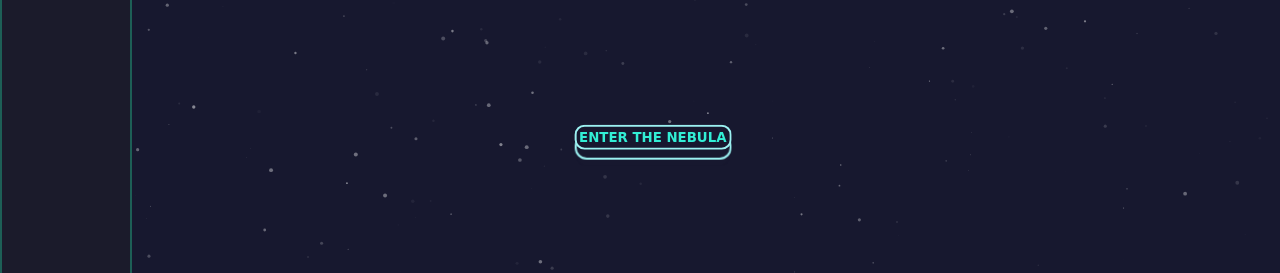
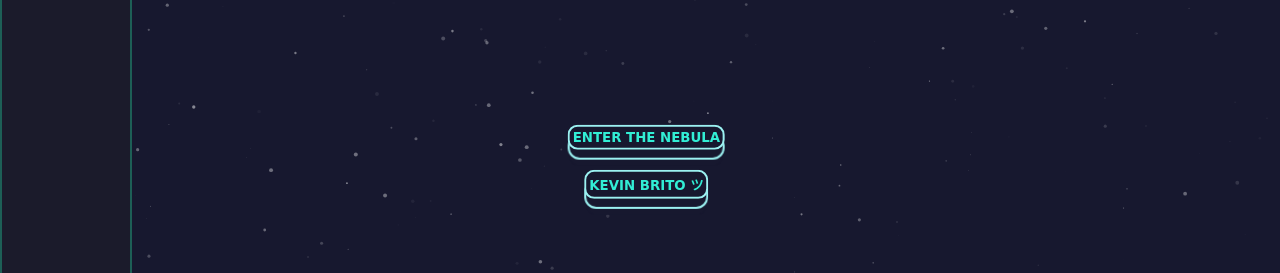
Before and after one commit to Kevinbrito/Personal-Website, a plain HTML site: page index.html in a window 1280 px wide. Shown: the part 527-800 px from the top of the page. Drawn offline with nearby package versions, Linux system fonts and the light colour scheme.

Commit message:
added kevin brito button

```diff
--- a/CSS/button.css
+++ b/CSS/button.css
@@ -1,7 +1,14 @@
+.recruitButton {
+    position: absolute;
+    top: 88.9%;
+    left: 50.5%;
+    transform: translate(-50%, -50%);
+}
+
 .spaceButton {
     position: absolute;
     top: 83%;
-    left: 51%;
+    left: 50.5%;
     transform: translate(-50%, -50%);
 }
 
--- a/JS/web.js
+++ b/JS/web.js
@@ -1,5 +1,6 @@
 $("#continueButton").click(function() {
     if (screen.width >= 600) {
+        // Starts display
         $("#continueButton").fadeOut("slow");
         $(".logo-black").delay(1000).fadeOut();
         $(".logo-white").delay(2000).fadeOut();
@@ -16,10 +17,10 @@ $("#continueButton").click(function() {
         });
         $("#blue-logo").delay(4000).fadeIn();
         $("#blue-logo").delay(4000).animate({
-            top: '75%',
+            top: '74%',
         });
         $(".typeText").delay(4000).fadeIn();
-
+        // Functions and effects for when hovering over the floating black logo
         $("#black-logo").mouseover(function() {
             $(".circle").show();
             $(".circle").css("background-color", "#033dfc");
@@ -38,7 +39,7 @@ $("#continueButton").click(function() {
             $(".circle2").hide();
             $(".circle3").hide();
         });
-
+        // Functions and effects for when hovering over the floating blue logo
         $("#blue-logo").mouseover(function() {
             $(".circle").show();
             $(".circle").css("background-color", "#E0FF89");
@@ -56,7 +57,7 @@ $("#continueButton").click(function() {
             $(".circle2").hide();
             $(".circle3").hide();
         });
-
+    // Functions and effects for when hovering over the floating white logo
         $("#white-logo").mouseover(function() {
             $(".circle").show();
             $(".circle").css("background-color", "#B844DB");
@@ -75,7 +76,7 @@ $("#continueButton").click(function() {
             $(".circle3").hide();
         });
     };
-
+    // For mobile screens and other small screens
     if (screen.width < 600) {
         $("#continueButton").fadeOut("slow");
         // Moving logos to new location
--- a/index.html
+++ b/index.html
@@ -77,6 +77,9 @@
         <div class="black-logo-circle"></div>
     </div> -->
 
+    <div class="recruitButton">
+        <button class="learn-more" id="recruitingButton">Kevin Brito ツ</button>
+    </div>
     <div class="spaceButton">
         <button class="learn-more" id="continueButton">Enter the Nebula</button>
     </div>
```
